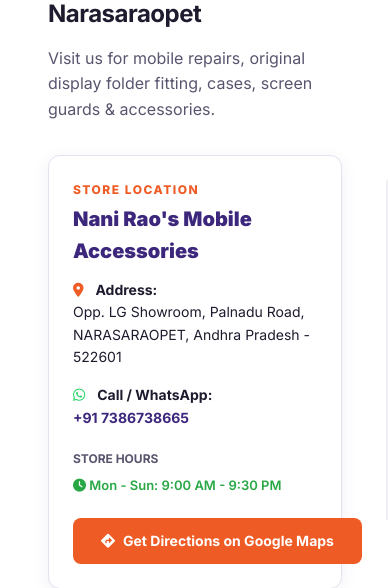
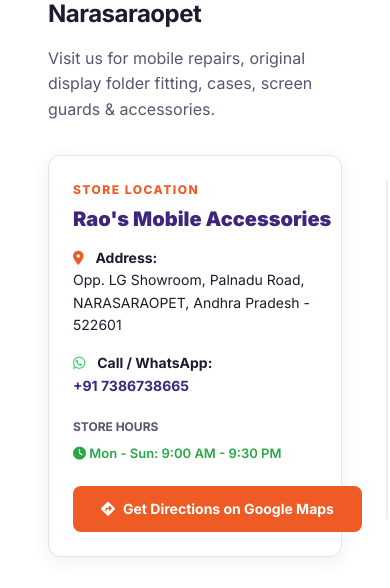
Before and after one commit to bathikadileep/rao-website, a Flask app: page / in a window 390 px wide. Shown: the part 1828-2416 px from the top of the page. Run offline with Flask 3, Linux system fonts and the light colour scheme; data that the repository does not hold is empty; grey boxes are pictures that could not be loaded.

Commit message:
Update branding to Rao's Mobile Accessories across homepage and base template

```diff
--- a/templates/base.html
+++ b/templates/base.html
@@ -3,7 +3,7 @@
 <head>
     <meta charset="UTF-8">
     <meta name="viewport" content="width=device-width, initial-scale=1.0">
-    <title>{% block title %}Nani Rao's Mobile Accessories{% endblock %} - Narasaraopet</title>
+    <title>{% block title %}Rao's Mobile Accessories{% endblock %} - Narasaraopet</title>
     <link rel="preconnect" href="https://fonts.googleapis.com">
     <link href="https://fonts.googleapis.com/css2?family=Inter:wght@300;400;500;600;700;800;900&display=swap" rel="stylesheet">
     <link rel="stylesheet" href="https://cdnjs.cloudflare.com/ajax/libs/font-awesome/6.5.1/css/all.min.css">
--- a/templates/index.html
+++ b/templates/index.html
@@ -1,5 +1,5 @@
 {% extends 'base.html' %}
-{% block title %}Nani Rao's Mobile Accessories & Repair - Narasaraopet{% endblock %}
+{% block title %}Rao's Mobile Accessories & Repair - Narasaraopet{% endblock %}
 
 {% block content %}
 <section class="hero-vibers" style="position: relative; width: 100%; min-height: 100vh; display: flex; align-items: center; justify-content: center; overflow: hidden; background: #0B071E; color: #ffffff; padding: 140px 20px 80px;">
@@ -19,7 +19,7 @@
         </h1>
 
         <p class="hero-vibers-sub" style="font-size: 17px; line-height: 1.6; color: #ffffff; text-shadow: 0 2px 16px rgba(0,0,0,0.9); font-weight: 500; max-width: 680px; margin: 0 auto 36px;">
-            Nani Rao's Mobile Accessories delivers genuine smartphones, original display combos, premium cases, screen guards, and certified chip-level mobile repairs in Narasaraopet.
+            Rao's Mobile Accessories delivers genuine smartphones, original display combos, premium cases, screen guards, and certified chip-level mobile repairs in Narasaraopet.
         </p>
 
         <div class="hero-vibers-ctas" style="display: flex; align-items: center; justify-content: center; gap: 16px; flex-wrap: wrap;">
@@ -145,7 +145,7 @@
     <div style="position: absolute; top: 0; left: 0; width: 100%; height: 100%; background: rgba(10, 6, 25, 0.35); z-index: 2;"></div>
 
     <div class="container" style="position: relative; z-index: 10; text-align: center;">
-        <h2 class="section-title" style="color: #ffffff; font-size: 36px; font-weight: 900; letter-spacing: -0.5px; margin-bottom: 12px; text-shadow: 0 4px 16px rgba(0,0,0,0.8);">Why Choose Nani Rao's Mobile Accessories?</h2>
+        <h2 class="section-title" style="color: #ffffff; font-size: 36px; font-weight: 900; letter-spacing: -0.5px; margin-bottom: 12px; text-shadow: 0 4px 16px rgba(0,0,0,0.8);">Why Choose Rao's Mobile Accessories?</h2>
         <p style="color: rgba(255, 255, 255, 0.9); font-size: 16px; font-weight: 600; max-width: 650px; margin: 0 auto 40px; text-shadow: 0 2px 8px rgba(0,0,0,0.8);">Original products, certified technicians, and top customer satisfaction in Narasaraopet.</p>
         <div class="stats-grid" style="display: grid; grid-template-columns: repeat(auto-fit, minmax(220px, 1fr)); gap: 20px;">
             <div class="stat-card" style="background: rgba(255, 255, 255, 0.12); backdrop-filter: blur(16px); border: 1px solid rgba(255, 255, 255, 0.25); border-radius: 16px; padding: 28px 20px; box-shadow: 0 8px 32px rgba(0,0,0,0.4);">
@@ -183,7 +183,7 @@
         <div style="display: grid; grid-template-columns: 1fr 2fr; gap: 24px; background: #ffffff; border-radius: var(--radius); padding: 24px; border: 1px solid var(--border); box-shadow: var(--shadow);">
             <div>
                 <div style="font-size: 12px; font-weight: 800; color: var(--accent); letter-spacing: 1.5px; text-transform: uppercase; margin-bottom: 4px;">STORE LOCATION</div>
-                <h3 style="font-size: 20px; font-weight: 900; color: var(--primary); margin-bottom: 12px;">Nani Rao's Mobile Accessories</h3>
+                <h3 style="font-size: 20px; font-weight: 900; color: var(--primary); margin-bottom: 12px;">Rao's Mobile Accessories</h3>
 
                 <p style="font-size: 14px; color: var(--text); line-height: 1.6; margin-bottom: 16px;">
                     <i class="fas fa-location-dot" style="color: var(--accent); margin-right: 8px;"></i>
@@ -210,7 +210,7 @@
 
             <div style="border-radius: var(--radius-sm); overflow: hidden; height: 340px; border: 1px solid var(--border-light);">
                 <iframe
-                    title="Nani Rao's Mobile Accessories Location"
+                    title="Rao's Mobile Accessories Location"
                     src="https://www.google.com/maps/embed?pb=!1m18!1m12!1m3!1d3829.418293758348!2d80.0435!3d16.2355!2m3!1f0!2f0!3f0!3m2!1i1024!2i768!4f13.1!3m3!1m2!1s0x0%3A0x0!2zMTbCsDE0JzA3LjgiTiA4MMKwMDInMzYuNiJF!5e0!3m2!1sen!2sin!4v1700000000000!5m2!1sen!2sin"
                     width="100%"
                     height="100%"
```
